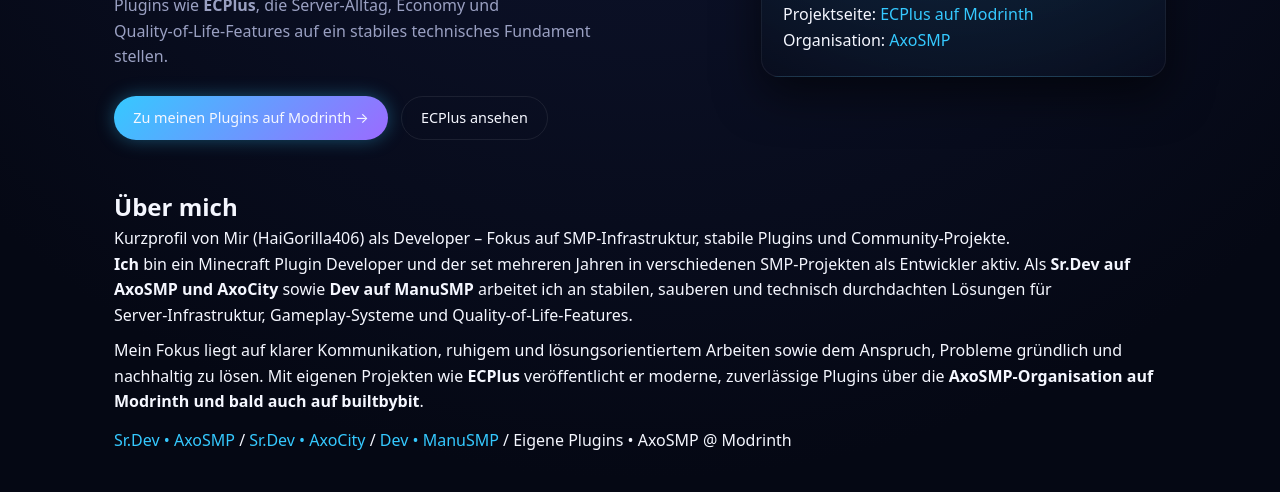
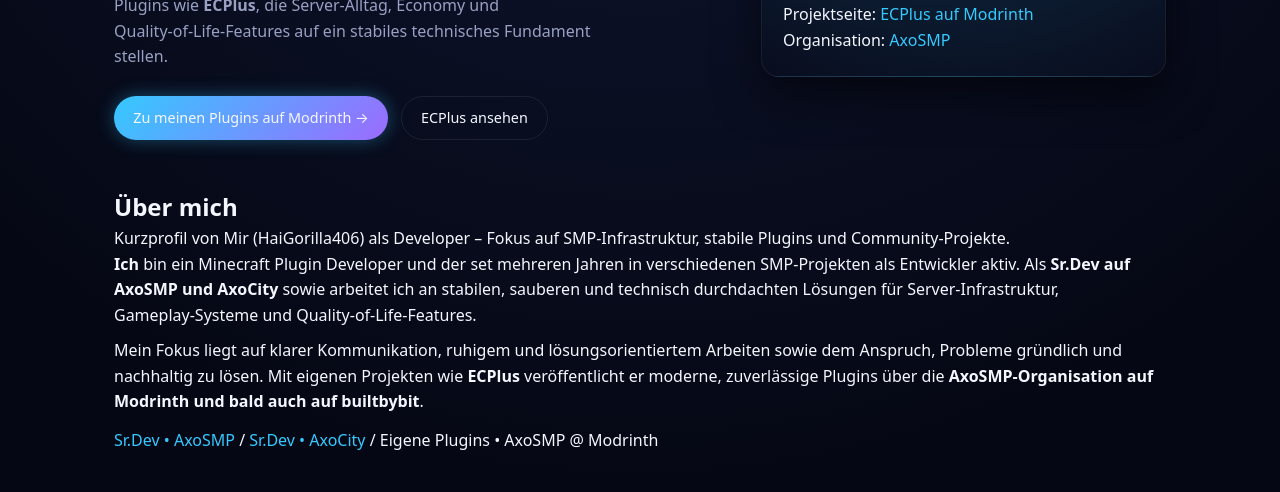
Before and after one commit to HaiGorilla406/Hai, a plain HTML site: page index.html in a window 1280 px wide. Shown: the part 460-952 px from the top of the page. Drawn offline with Linux system fonts and the light colour scheme.

Commit message:
Fix typo in developer role description

```diff
--- a/index.html
+++ b/index.html
@@ -264,7 +264,7 @@
       <p>
         <strong>Ich</strong> bin ein Minecraft Plugin Developer und der set mehreren Jahren in verschiedenen
         SMP‑Projekten als Entwickler aktiv. Als <strong>Sr.Dev auf AxoSMP und AxoCity</strong> sowie
-        <strong>Dev auf ManuSMP</strong> arbeitet ich an stabilen, sauberen und technisch durchdachten Lösungen für
+        arbeitet ich an stabilen, sauberen und technisch durchdachten Lösungen für
         Server‑Infrastruktur, Gameplay‑Systeme und Quality‑of‑Life‑Features.
       </p>
 
@@ -277,7 +277,6 @@
       <div style="margin-top:0.8rem;">
         <span class="pill-role pill-role-strong"> <a href="https://discord.gg/5srScwMzRt" target="_blank" rel="noopener"> Sr.Dev • AxoSMP</a> /</span>
         <span class="pill-role pill-role-strong"> <a href="https://discord.gg/5srScwMzRt" target="_blank" rel="noopener"> Sr.Dev • AxoCity</a> /</span>
-        <span class="pill-role"> <a href="https://discord.gg/zTQ8gfnrQc" target="_blank" rel="noopener"> Dev • ManuSMP</a> /</span>
         <span class="pill-role">Eigene Plugins • AxoSMP @ Modrinth</span>
       </div>
     </div>
```
